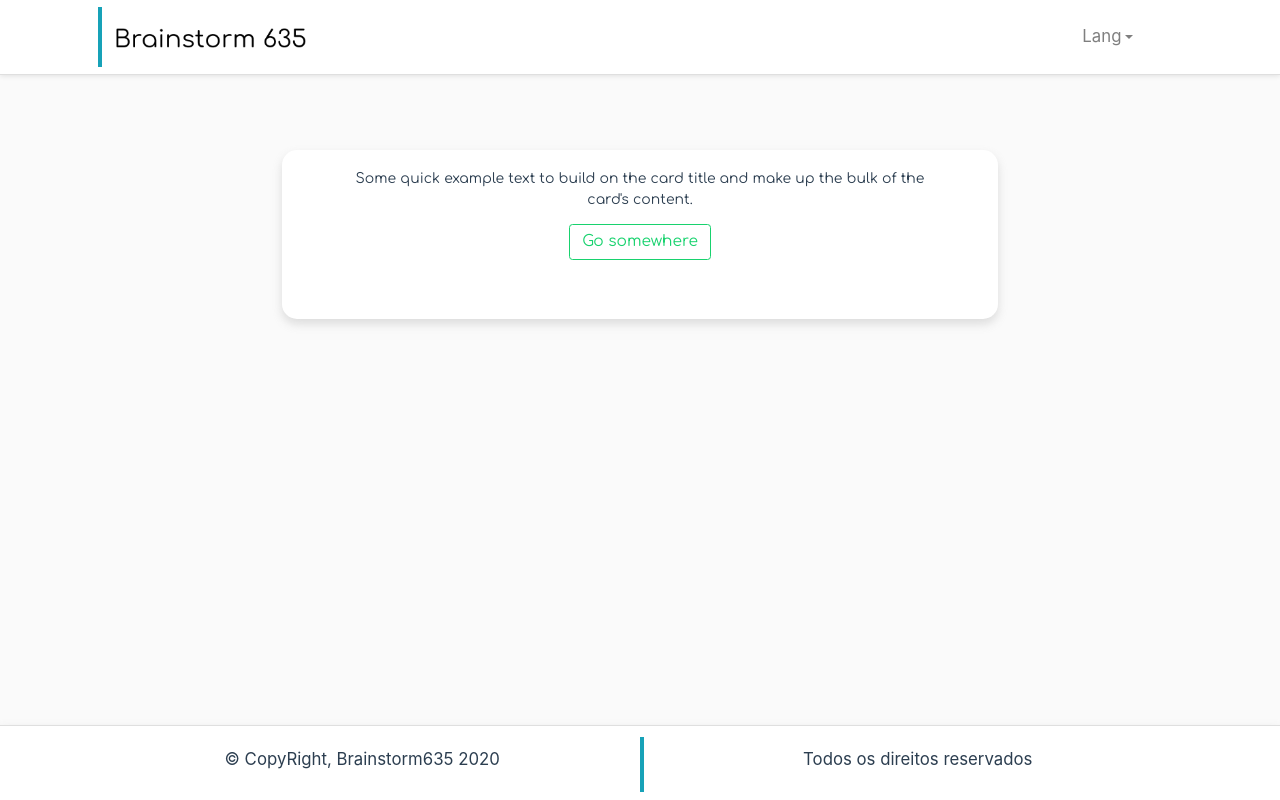
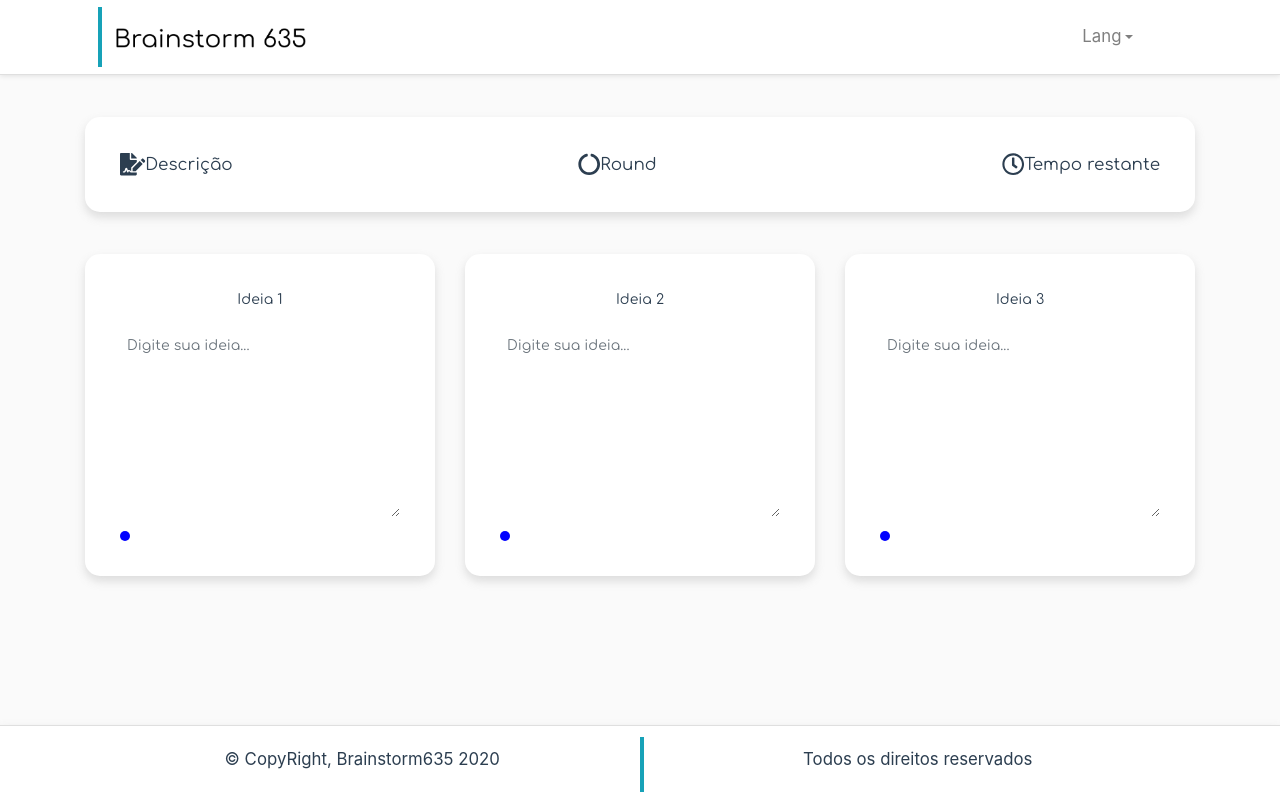
Before and after one commit to ifpi-picos/brainstorm635, a Vue app: page /startBrainstorm in a window 1280 px wide. Built offline with nearby package versions, Linux system fonts and the light colour scheme; no server answers.

Commit message:
Tela de inicio do brainstorm

```diff
--- a/src/App.vue
+++ b/src/App.vue
@@ -9,10 +9,8 @@
 </template>
 
 <script>
-
 import NavBar from '@/components/navbar.vue'
 import Footer from '@/components/footer.vue'
-
 export default {
   name: 'default',
   components: {
@@ -23,21 +21,18 @@ export default {
     return {
     }
   }
-
   /* mounted () {
     console.log(this.$firebase)
   } */
 }
 </script>
 <style>
-
 #app {
   -webkit-font-smoothing: antialiased;
   -moz-osx-font-smoothing: grayscale;
   text-align: center;
   color: #2c3e50 !important;
 }
-
 #nav a.router-link-exact-active {
   color: #42b983;
 }
--- a/src/views/startBrainstorm.vue
+++ b/src/views/startBrainstorm.vue
@@ -1,14 +1,73 @@
 <template>
-  <b-container fluid>
+  <b-container class="mt-5">
+    <b-row class="mb-5">
+      <b-col>
+        <b-card>
+          <b-card-body class="d-flex justify-content-between">
+            <span><i class="fas fa-file-signature fa-lg"></i>Descrição</span>
+            <span
+              ><i class="fas fa-circle-notch fa-lg mr-auto ml-auto"></i
+              >Round</span
+            >
+            <span><i class="far fa-clock fa-lg"></i>Tempo restante</span>
+          </b-card-body>
+        </b-card>
+      </b-col>
+    </b-row>
+
     <b-row align-v="center">
-      <b-col class="align-items-center justify-content-center ml-auto mr-auto" md="7">
-        <b-card class="text-center pr-5 pl-5 pb-5 pt-0">
-          <b-card-text>
-            Some quick example text to build on the card title and make up the bulk
-            of the card's content.
-          </b-card-text>
+      <b-col
+        class="align-items-center justify-content-center ml-auto mr-auto mb-2 h-100"
+      >
+        <b-card class="text-center pr-0 pl-0 pb-0 pt-0">
+          <b-card-body>
+            <b-form-group>
+              <label for="ideia1">Ideia 1</label>
+              <b-form-textarea
+                id="ideia1"
+                placeholder="Digite sua ideia..."
+                class="entradaTexto"
+              ></b-form-textarea>
+            </b-form-group>
+            <div class="cor"></div>
+          </b-card-body>
+        </b-card>
+      </b-col>
 
-          <b-button href="#" variant="primary">Go somewhere</b-button>
+      <b-col
+        class="align-items-center justify-content-center ml-auto mr-auto mb-2 h-100"
+      >
+        <b-card class="text-center pr-0 pl-0 pb-0 pt-0">
+          <b-card-body>
+            <b-form-group>
+              <label for="ideia2">Ideia 2</label>
+              <b-form-textarea
+                id="ideia2"
+                placeholder="Digite sua ideia..."
+                class="entradaTexto"
+              ></b-form-textarea>
+            </b-form-group>
+            <div class="cor"></div>
+          </b-card-body>
+        </b-card>
+      </b-col>
+
+      <b-col
+        class="align-items-center justify-content-center ml-auto mr-auto mb-2 h-100"
+      >
+        <b-card class="text-center pr-0 pl-0 pb-0 pt-0">
+          <b-card-body>
+            <b-form-group>
+              <label for="ideia3">Ideia 3</label>
+              <b-form-textarea
+                id="ideia3"
+                placeholder="Digite sua ideia..."
+                class="entradaTexto"
+                wrap="hard"
+              ></b-form-textarea>
+            </b-form-group>
+            <div class="cor"></div>
+          </b-card-body>
         </b-card>
       </b-col>
     </b-row>
@@ -20,10 +79,43 @@ export default {}
 </script>
 
 <style lang="css" scoped>
-.cartao{
+/* .cartao{
   display: flex !important;
   flex-direction: column;
   align-content: center;
   align-items: center;
+} */
+
+.entradaTexto {
+  display: flex;
+  height: 200px !important;
+  border: none !important;
+  flex-wrap: wrap;
+}
+
+.entradaTexto::-webkit-scrollbar {
+  width: 4px;
+}
+
+.entradaTexto::-webkit-scrollbar-track {
+  background: #cecece;
+  border-radius: 3px;
+}
+
+.entradaTexto::-webkit-scrollbar-thumb {
+  background: rgb(112, 112, 231);
+  border-radius: 3px;
+}
+
+.entradaTexto::-webkit-scrollbar-thumb:hover {
+  background: blue;
+}
+
+.cor {
+  display: block;
+  width: 10px;
+  height: 10px;
+  border-radius: 50%;
+  background: blue;
 }
 </style>
```
Also changed, not shown: 1 other file (tests, documents, lock files or other folders).
